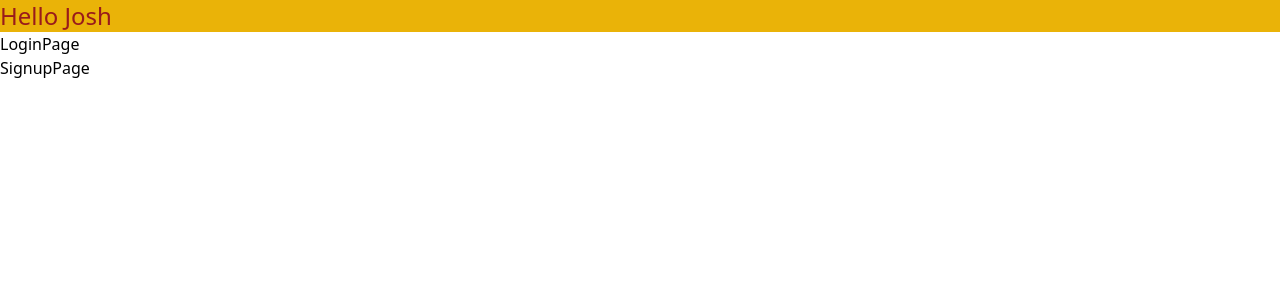
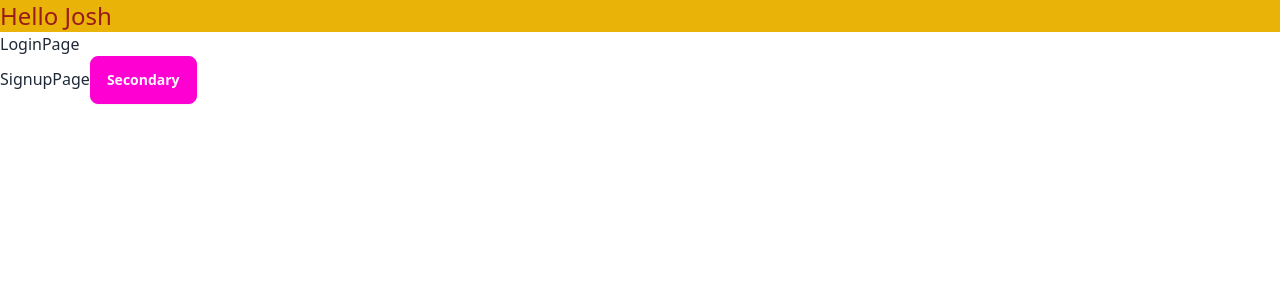
Before and after one commit to JustJoshin12/AnimeEventDiscoveryApp, a React (Create React App) app: page / in a window 1280 px wide. Shown: the top 300 px of the page. Built offline with nearby package versions, Linux system fonts and the light colour scheme.

Commit message:
added daisyUI dependency

```diff
--- a/package.json
+++ b/package.json
@@ -36,6 +36,7 @@
     ]
   },
   "devDependencies": {
+    "daisyui": "^4.6.0",
     "tailwindcss": "^3.4.1"
   }
 }
--- a/src/component/SignupPage/SignupPage.js
+++ b/src/component/SignupPage/SignupPage.js
@@ -2,6 +2,7 @@ function SignupPage () {
     return (
         <div className="text-black-900">
             SignupPage
+            <button className="btn btn-secondary">Secondary</button>
         </div>
     )
 }
--- a/tailwind.config.js
+++ b/tailwind.config.js
@@ -12,6 +12,7 @@ module.exports = {
     },
   },
   plugins: [
+    require('daisyui'),
     require('autoprefixer')
   ],
 }
```
Also changed, not shown: 1 other file (tests, documents, lock files or other folders).
